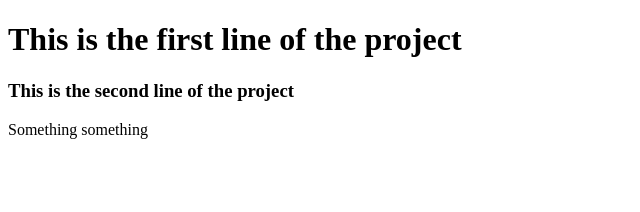
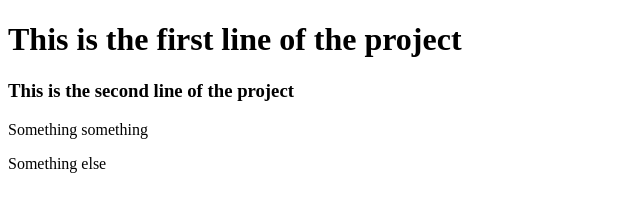
Before and after one commit to GabOsaz/shalomProject, a plain HTML site: page index.html in a window 1280 px wide. Shown: the whole page, without its empty margins (0-640 px from the left). Drawn offline with Linux system fonts and the light colour scheme.

Commit message:
Added something else

```diff
--- a/index.html
+++ b/index.html
@@ -10,5 +10,6 @@
     <h1> This is the first line of the project </h1>
     <h3>This is the second line of the project </h3>
     <p> Something something </p>
+    <p> Something else </p>
 </body>
 </html>
```
